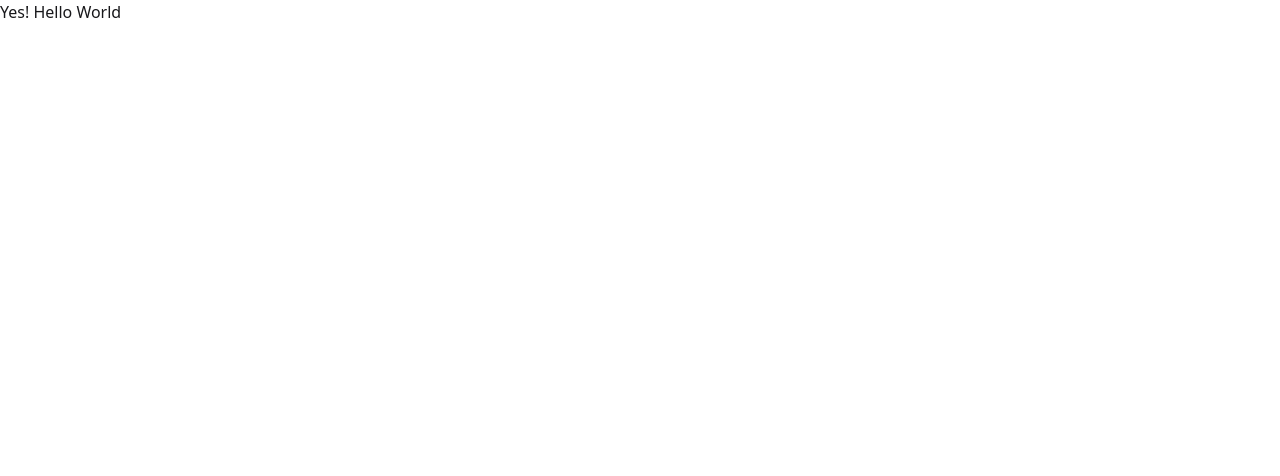
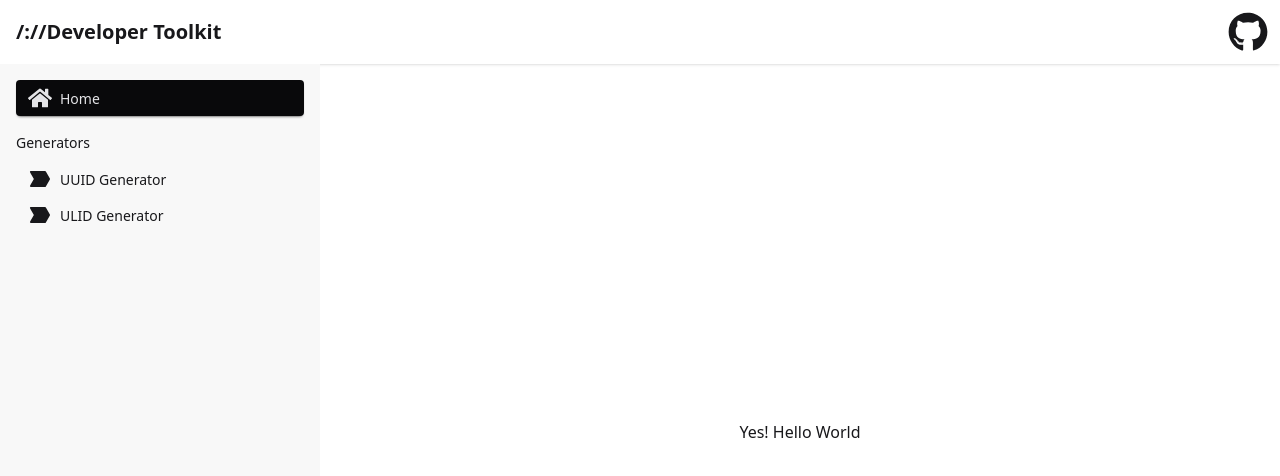
Before and after one commit to kelvinchin12070811/developer-toolkit, a React (Vite) app: page / in a window 1280 px wide. Shown: the top 476 px of the page. Built offline with nearby package versions, Linux system fonts and the light colour scheme.

Commit message:
Add Navbar and MainDrawer components; update App layout

```diff
--- a/src/App.tsx
+++ b/src/App.tsx
@@ -1,11 +1,16 @@
 import { BrowserRouter } from 'react-router';
 import { RoutesDefinitions } from './routes';
+import { Navbar } from '@/components/Navbar';
+import { MainDrawer } from '@/components/MainDrawer';
 
 function App() {
   return (
     <main>
+      <Navbar />
       <BrowserRouter>
-        <RoutesDefinitions />
+        <MainDrawer>
+          <RoutesDefinitions />
+        </MainDrawer>
       </BrowserRouter>
     </main>
   );
--- /dev/null
+++ b/src/components/MainDrawer/DrawerContent.tsx
@@ -0,0 +1,39 @@
+import { FaHome } from 'react-icons/fa';
+import { Link, useLocation } from 'react-router';
+import { BiSolidTagAlt } from 'react-icons/bi';
+
+const MENU_ITEM_ICON_SIZE = 24;
+
+export function DrawerContent() {
+  const location = useLocation();
+
+  const checkIsActive = (path: string) => {
+    return location.pathname === path;
+  };
+
+  return (
+    <>
+      <li>
+        <a className={checkIsActive('/') ? 'menu-active' : ''} href='/'>
+          {renderMenuIcon(FaHome)} Home
+        </a>
+      </li>
+      <li className='menu-item mt-4 mb-2'>Generators</li>
+      <li>
+        <Link
+          to='/generators/uuid'
+          className={checkIsActive('/generators/uuid') ? 'menu-active' : ''}
+        >
+          {renderMenuIcon(BiSolidTagAlt)} UUID Generator
+        </Link>
+      </li>
+      <li>
+        <a>{renderMenuIcon(BiSolidTagAlt)} ULID Generator</a>
+      </li>
+    </>
+  );
+}
+
+function renderMenuIcon(Icon: React.ComponentType<{ size?: number }>) {
+  return <Icon size={MENU_ITEM_ICON_SIZE} />;
+}
--- /dev/null
+++ b/src/components/MainDrawer/index.tsx
@@ -0,0 +1,25 @@
+import { DrawerContent } from '@/components/MainDrawer/DrawerContent.tsx';
+
+interface MainDrawerProps {
+  children?: React.ReactNode;
+}
+
+export function MainDrawer({ children }: MainDrawerProps) {
+  return (
+    <nav className='drawer lg:drawer-open'>
+      <input id='main-drawer' type='checkbox' className='drawer-toggle' />
+      <div className='drawer-content flex flex-col items-center justify-center'>
+        {/* Page content here */}
+        {children}
+      </div>
+
+      <aside className='drawer-side h-[calc(100vh-4rem)] top-16'>
+        <label htmlFor='main-drawer' aria-label='close sidebar' className='drawer-overlay'></label>
+        <ul className='menu bg-base-200 text-base-content min-h-full w-80 p-4'>
+          {/* Sidebar content here */}
+          <DrawerContent />
+        </ul>
+      </aside>
+    </nav>
+  );
+}
--- /dev/null
+++ b/src/components/Navbar/index.tsx
@@ -0,0 +1,23 @@
+import { FaGithub } from 'react-icons/fa';
+
+export function Navbar() {
+  return (
+    <div className='navbar bg-base-100 shadow-sm pl-3 pr-3'>
+      <div className='flex-1'>
+        <a className='text-xl font-bold p-1'>/://Developer Toolkit</a>
+      </div>
+      <div className='flex gap-2'>
+        <div className='tooltip tooltip-left' data-tip='GitHub Repository'>
+          <a
+            href='https://github.com/kelvinchin12070811/developer-toolkit'
+            target='_blank'
+            rel='noopener noreferrer'
+            className='p-0 cursor-pointer'
+          >
+            <FaGithub size={40} />
+          </a>
+        </div>
+      </div>
+    </div>
+  );
+}
--- a/src/pages/NotFoundPage.tsx
+++ b/src/pages/NotFoundPage.tsx
@@ -1,6 +1,6 @@
 export function NotFoundPage() {
   return (
-    <main className='h-screen grid place-items-center'>
+    <main className='h-full grid place-items-center'>
       <title>404 Page not found</title>
       <img src='https://http.cat/404' alt='404 Not Found' className='mt-4' />
     </main>
```
